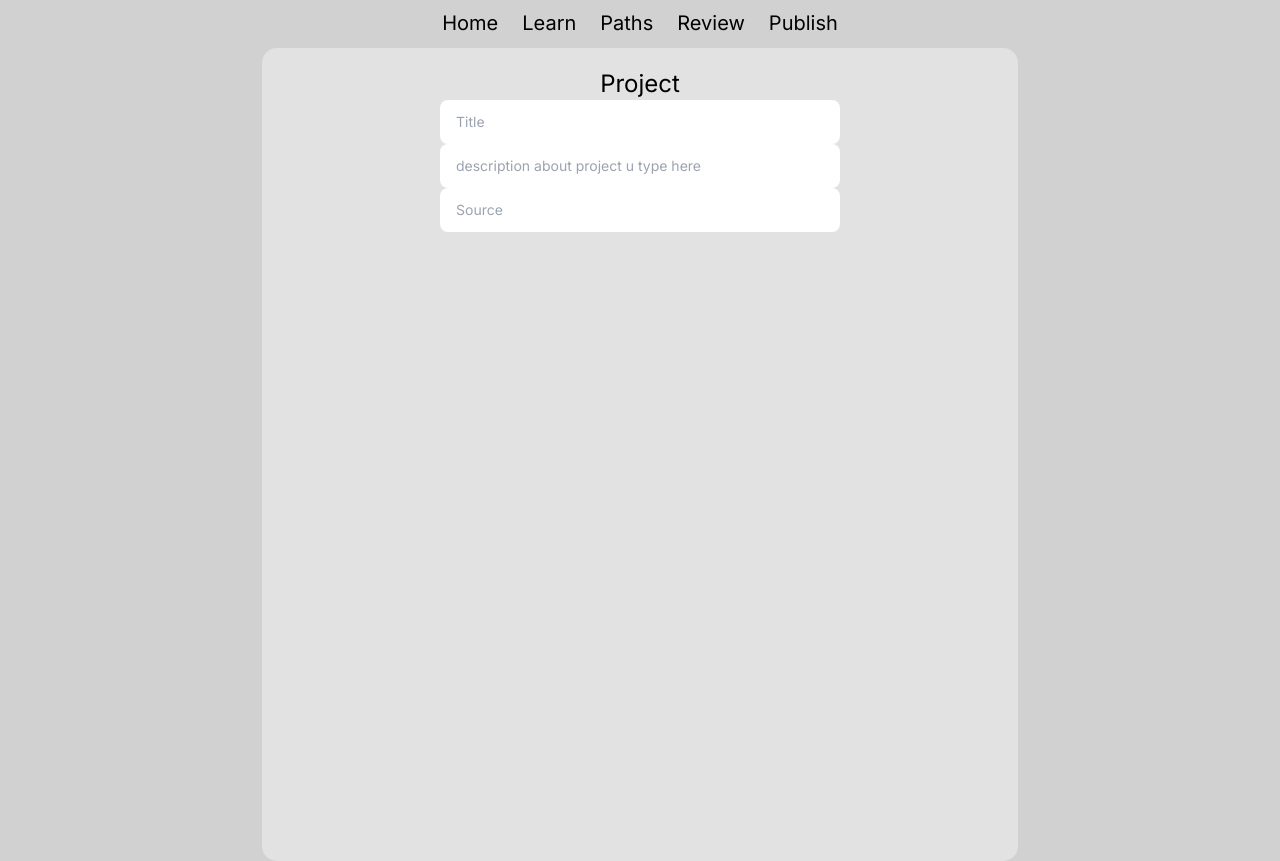
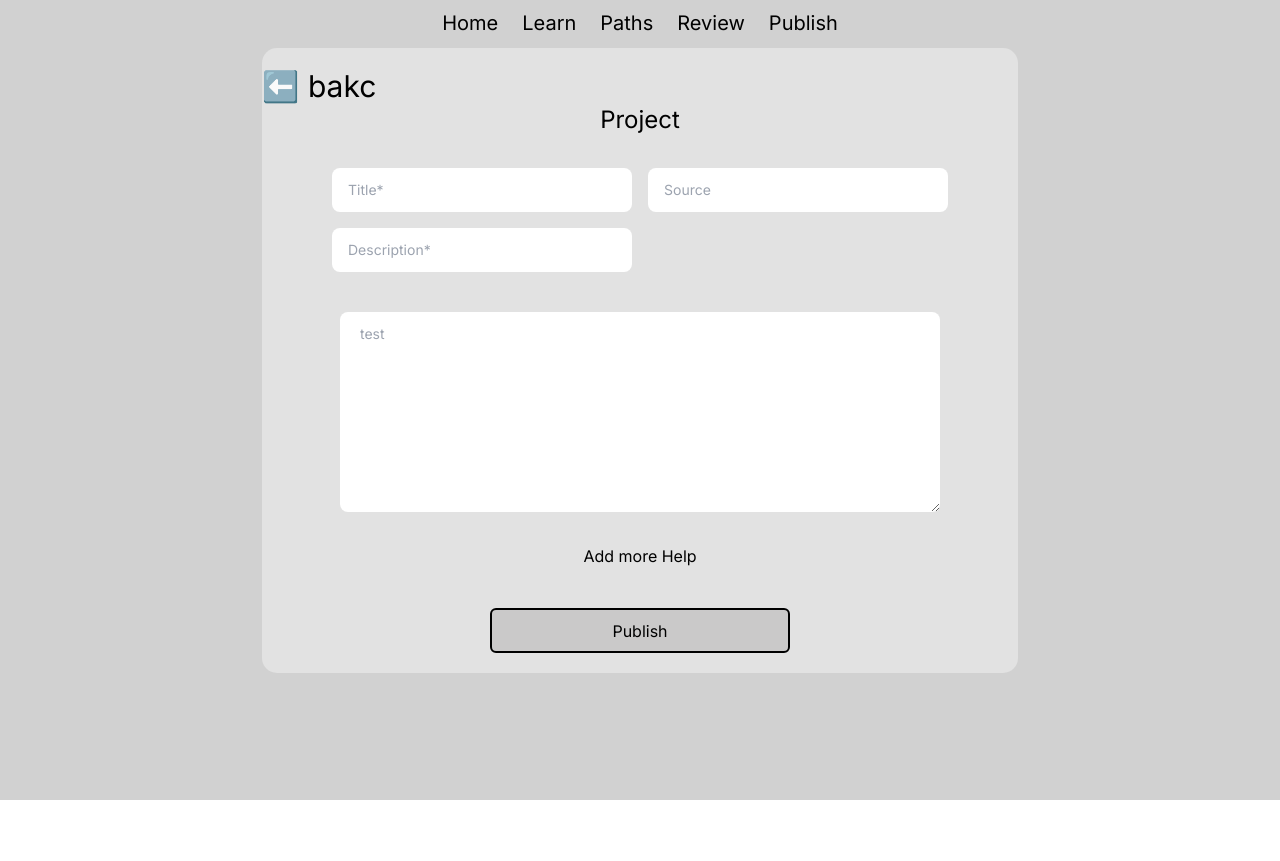
Before and after one commit to albinhasanaj/money, a Next.js app: page /publish in a window 1280 px wide. Both pictures are taken after a click on the element "Project". After the commit the page ends 800 px from the top, so only its background shows below. Built offline with nearby package versions, Linux system fonts and the light colour scheme.

Commit message:
Nu finns fin publsih sak

```diff
--- a/app/publish/page.tsx
+++ b/app/publish/page.tsx
@@ -7,19 +7,31 @@ const Publish = ({ toggleView, title }: { toggleView: boolean, title: string })
   const [sources, setSources] = React.useState([""])
   const [view, setView] = React.useState(toggleView)
   const [addTitle, setAddTitle] = React.useState(title)
+  const [addTextArea, setAddTextArea] = React.useState([""])
+  const [showTextArea, setShowTextArea] = React.useState(false)
   const toggleHidden = (e: any) => {
     console.log(e.target.innerText)
     setView(!view)
     if (e.target.innerText == "Project") {
       setAddTitle("Project")
+      setShowTextArea(true)
     } else if (e.target.innerText == "Learn") {
       setAddTitle("Learn")
+      setShowTextArea(false)
     } else if (e.target.innerText == "Review") {
       setAddTitle("Review")
+      setShowTextArea(false)
     }
   }
 
 
+  const handleAddTextArea = () => {
+    setAddTextArea([...addTextArea, ""])
+  }
+
+  if (sources.length > 1 && sources[sources.length - 1] === "") {
+    sources.pop()
+  }
 
   return (
     <div>
@@ -38,15 +50,37 @@ const Publish = ({ toggleView, title }: { toggleView: boolean, title: string })
       </section>
 
       <section className={view ? 'w-full flex flex-col' : 'hidden'}>
-        <div className='w-[756px] h-[813px] rounded-[15px] bg-[#E2E2E2] flex flex-col items-center py-5'>
+        <div className='w-[756px] h-auto rounded-[15px] bg-[#E2E2E2] flex flex-col items-center py-5'>
+          <button className='self-start text-3xl' onClick={toggleHidden}>⬅️ bakc</button>
           <h1 className='text-black text-2xl'>{addTitle}</h1>
-          <div>
-            <Input placeholder='Title' />
-            <Input placeholder='description about project u type here' />
-            {sources.map((source: any, index: any) => {
-              return <Input key={index} placeholder="Source" setSources={setSources} sources={sources} />
-            }
+          <div className='flex gap-10 mt-8 flex-col justify-between h-full'>
+            <div className='flex gap-4'>
+              <div className='flex flex-col gap-4'>
+                <Input placeholder='Title*' />
+                <Input placeholder='Description*' />
+              </div>
+              <div className='flex flex-col gap-4'>
+                {sources.map((source: any, index: any) => {
+                  return <Input key={index} placeholder="Source" setSources={setSources} sources={sources} />
+                }
+                )}
+              </div>
+            </div>
+            {showTextArea && (
+              <div className='flex flex-col items-center gap-8'>
+                {addTextArea.map((textArea: any, index: any) => {
+                  return <textarea
+                    name=""
+                    id=""
+                    placeholder='test'
+                    className='h-[200px] block px-5 py-3 w-[600px] border-gray-200 rounded-lg text-sm focus:border-blue-500 focus:ring-blue-500 disabled:opacity-50 disabled:pointer-events-none '></textarea>
+                })}
+                <button onClick={handleAddTextArea}>Add more Help</button>
+              </div>
             )}
+            <div className='w-full flex justify-center'>
+              <button className='w-[300px] h-[45px] border-black border-[2px] bg-[#cac9c9] rounded-md'>Publish</button>
+            </div>
           </div>
         </div>
       </section>
--- a/components/Input.tsx
+++ b/components/Input.tsx
@@ -1,8 +1,11 @@
 import React from 'react'
+import { useEffect } from 'react'
 
 const Input = ({ placeholder, setSources, sources }: { placeholder: string, setSources?: any, sources?: any }) => {
 
+    const autoFocus = React.useRef<HTMLInputElement>(null)
     const [input, setInput] = React.useState('')
+
     const handleInput = (e: any) => {
         setInput(e.target.value)
         if (placeholder === "Source" && e.key === 'Enter') {
@@ -11,8 +14,22 @@ const Input = ({ placeholder, setSources, sources }: { placeholder: string, setS
         }
     }
 
+    useEffect(() => {
+        if (autoFocus.current) {
+            autoFocus.current.focus()
+        }
+    },
+        [sources, placeholder])
+
+
+
     return (
-        <input onKeyDown={handleInput} type="text" placeholder={placeholder} className='py-3 px-4 block w-[400px] border-gray-200 rounded-lg text-sm focus:border-blue-500 focus:ring-blue-500 disabled:opacity-50 disabled:pointer-events-none ' />
+        <input
+            ref={autoFocus}
+            onKeyDown={handleInput}
+            type="text"
+            placeholder={placeholder}
+            className='py-3 px-4 block w-[300px] border-gray-200 rounded-lg text-sm focus:border-blue-500 focus:ring-blue-500 disabled:opacity-50 disabled:pointer-events-none ' />
     )
 }
 
```
